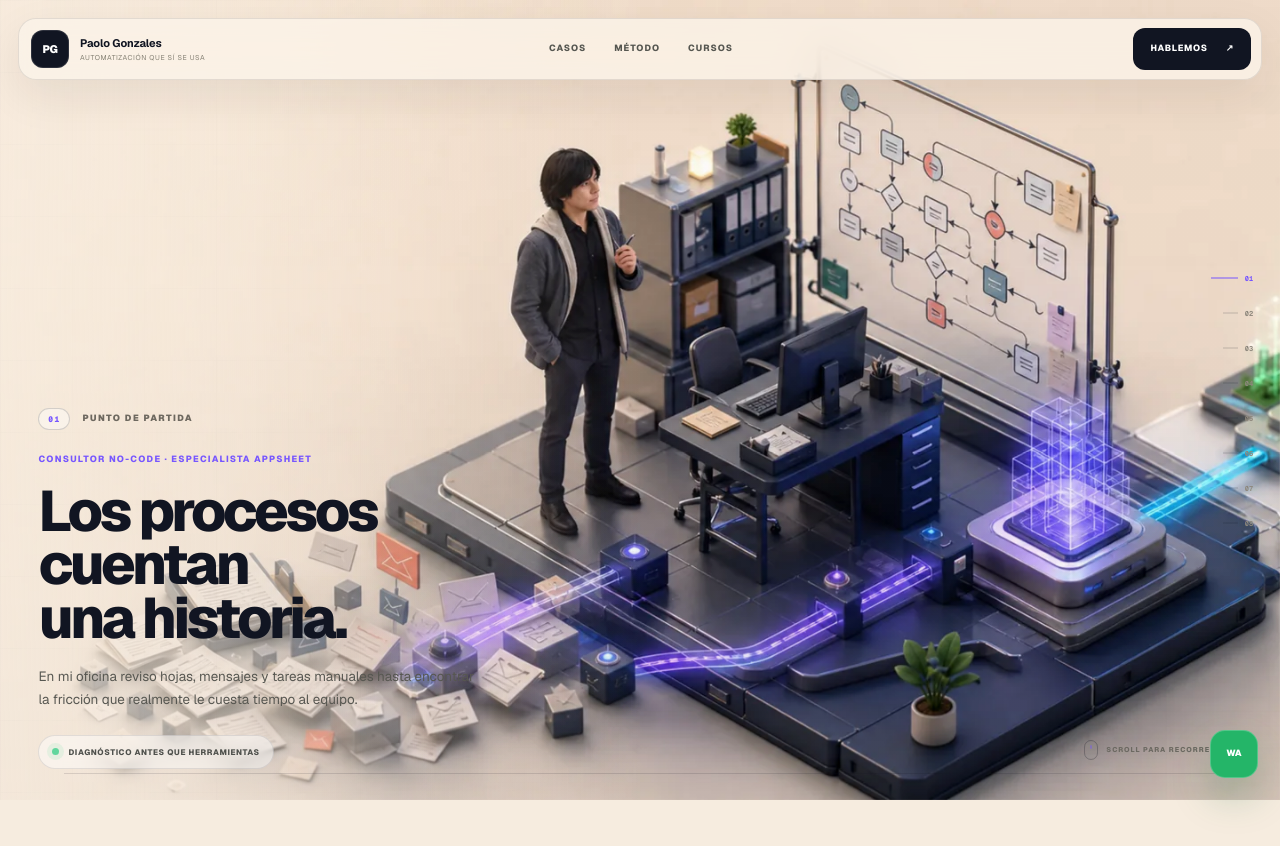
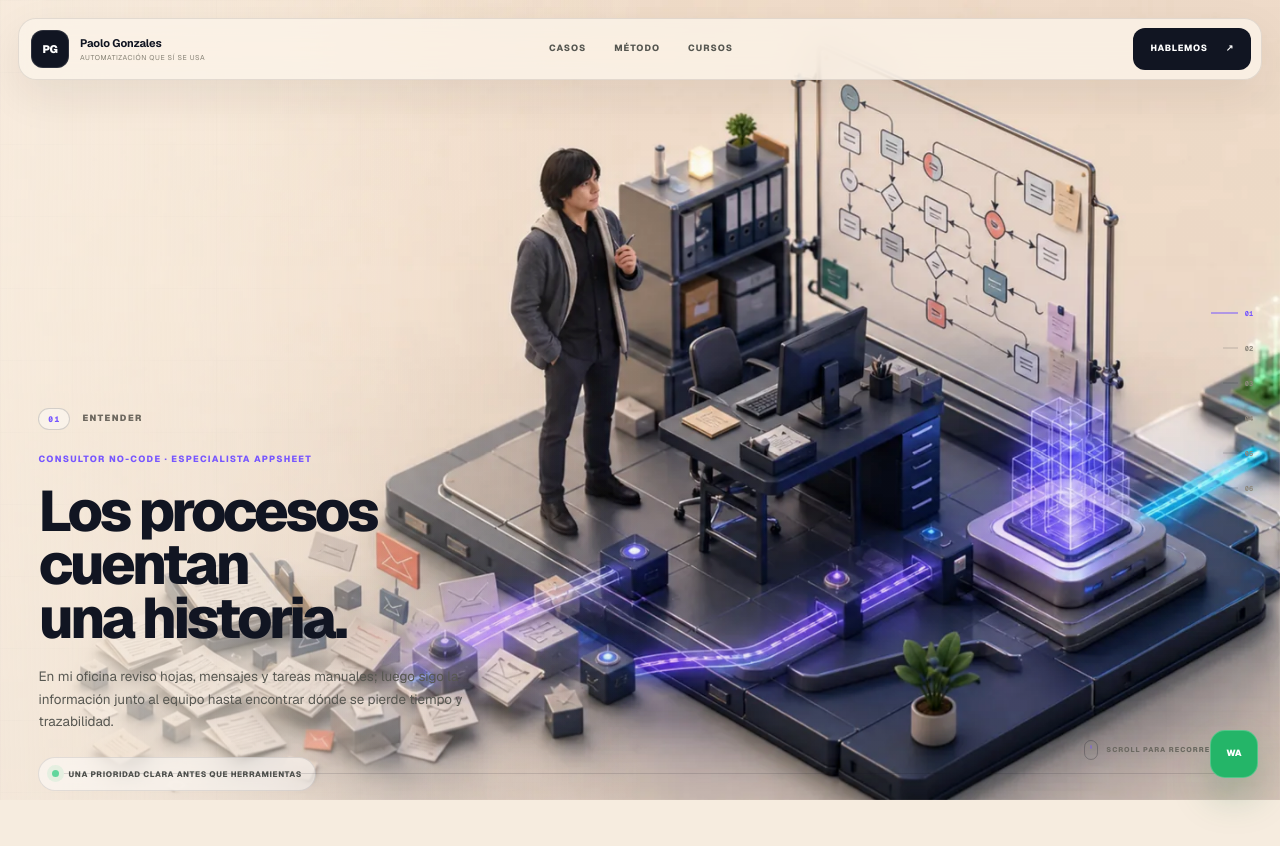
Before and after one commit to paolo-gonzalesmoya/paolo-gonzales-portafolio, a Next.js app: page / in a window 1280 px wide. Shown: the top 846 px of the page. Built offline with nearby package versions, Linux system fonts and the light colour scheme.

Commit message:
Acortar el recorrido principal

```diff
--- a/app/globals.css
+++ b/app/globals.css
@@ -662,7 +662,10 @@ img { display: block; max-width: 100%; }
 .world-course-levels article:nth-child(2) p { color: #969bab; }
 
 .world-contact { position: relative; overflow: hidden; padding: 145px 0; color: white; background: linear-gradient(125deg, #6b4ef0, #22214d 72%); }
-.world-contact:before { content: ""; position: absolute; width: 760px; height: 760px; left: 42%; top: -540px; border-radius: 50%; background: rgba(41,201,239,.32); filter: blur(90px); }
+.world-contact:before { content: ""; position: absolute; z-index: 1; width: 760px; height: 760px; left: 42%; top: -540px; border-radius: 50%; background: rgba(41,201,239,.32); filter: blur(90px); }
+.world-contact-scene { position: absolute; z-index: 0; inset: 0; }
+.world-contact-scene img { width: 100%; height: 100%; object-fit: cover; object-position: center 45%; filter: saturate(.9) contrast(1.03); }
+.world-contact-scene:after { content: ""; position: absolute; inset: 0; background: linear-gradient(90deg, rgba(30,16,69,.95), rgba(49,31,108,.84) 48%, rgba(20,18,53,.76)); }
 .world-contact-grid { position: relative; z-index: 2; display: grid; grid-template-columns: 1.1fr .7fr; gap: 100px; align-items: center; }
 .world-contact .world-overline { color: #d8d0ff; }
 .world-contact h2 { max-width: 830px; margin: 22px 0 0; font-size: clamp(52px, 6vw, 86px); line-height: .94; letter-spacing: -.065em; }
--- a/app/page.tsx
+++ b/app/page.tsx
@@ -6,22 +6,14 @@ import { useEffect, useRef, useState } from "react";
 const scenes = [
   {
     number: "01",
-    eyebrow: "Punto de partida",
+    eyebrow: "Entender",
     title: "Los procesos cuentan una historia.",
-    copy: "En mi oficina reviso hojas, mensajes y tareas manuales hasta encontrar la fricción que realmente le cuesta tiempo al equipo.",
-    signal: "Diagnóstico antes que herramientas",
+    copy: "En mi oficina reviso hojas, mensajes y tareas manuales; luego sigo la información junto al equipo hasta encontrar dónde se pierde tiempo y trazabilidad.",
+    signal: "Una prioridad clara antes que herramientas",
     image: "/assets/journey/scene-01.webp",
   },
   {
     number: "02",
-    eyebrow: "Entender",
-    title: "Primero observo cómo trabaja el equipo.",
-    copy: "Sigo la información en su recorrido real, converso con quienes ejecutan el proceso y encuentro dónde se pierde trazabilidad.",
-    signal: "Una prioridad clara",
-    image: "/assets/journey/scene-02.webp",
-  },
-  {
-    number: "03",
     eyebrow: "Diseñar",
     title: "El recorrido se convierte en una app.",
     copy: "Conecto formularios, reglas y responsables en una primera versión simple que el equipo puede probar antes de invertir de más.",
@@ -29,7 +21,7 @@ const scenes = [
     image: "/assets/journey/scene-03.webp",
   },
   {
-    number: "04",
+    number: "03",
     eyebrow: "Implementar",
     title: "La solución llega al trabajo real.",
     copy: "Campo, obra, almacén o celular: el dato nace donde ocurre la operación y viaja sin volver a ser digitado.",
@@ -37,7 +29,7 @@ const scenes = [
     image: "/assets/journey/scene-04.webp",
   },
   {
-    number: "05",
+    number: "04",
     eyebrow: "Automatizar",
     title: "Una acción activa todo el flujo.",
     copy: "Alertas, documentos, firmas y aprobaciones avanzan de forma automática mientras cada rol mantiene el control que necesita.",
@@ -45,7 +37,7 @@ const scenes = [
     image: "/assets/journey/scene-05.webp",
   },
   {
-    number: "06",
+    number: "05",
     eyebrow: "Decidir",
     title: "Los datos terminan en decisiones claras.",
     copy: "Facturación, riesgos y productividad se convierten en tableros legibles para saber qué pasó y cuál es el siguiente paso.",
@@ -53,20 +45,12 @@ const scenes = [
     image: "/assets/journey/scene-06.webp",
   },
   {
-    number: "07",
+    number: "06",
     eyebrow: "Evolucionar",
     title: "El equipo aprende y la solución crece.",
     copy: "Capacito a las personas, acompaño la adopción y priorizamos nuevas mejoras a partir del uso real.",
     signal: "Adopción sostenible",
     image: "/assets/journey/scene-07.webp",
-  },
-  {
-    number: "08",
-    eyebrow: "Tu siguiente paso",
-    title: "Conversemos sobre tu proceso.",
-    copy: "La primera conversación no cuesta. Revisamos cómo trabajan hoy y definimos una mejora concreta, útil y ajustada a la operación.",
-    signal: "Respuesta en menos de 24 h",
-    image: "/assets/journey/scene-08.webp",
   },
 ];
 
@@ -128,7 +112,7 @@ export default function Home() {
   const sceneFloat = progress * (scenes.length - 1);
   const sceneIndex = Math.min(Math.floor(sceneFloat), scenes.length - 1);
   const nextSceneIndex = Math.min(sceneIndex + 1, scenes.length - 1);
-  const sceneBlend = clamp((sceneFloat - sceneIndex) / 0.72, 0, 1);
+  const sceneBlend = clamp((sceneFloat - sceneIndex) / 0.64, 0, 1);
   const activeScene = sceneBlend >= 0.5 ? nextSceneIndex : sceneIndex;
 
   useEffect(() => {
@@ -188,7 +172,7 @@ export default function Home() {
         id="inicio"
         ref={journeyRef}
         className="world-journey"
-        style={{ "--journey-height": `${100 + (scenes.length - 1) * 58}svh` } as CSSProperties}
+        style={{ "--journey-height": `${100 + (scenes.length - 1) * 50}svh` } as CSSProperties}
         aria-label="Recorrido por el trabajo de Paolo Gonzales"
       >
         <div className="world-stage">
@@ -259,8 +243,8 @@ export default function Home() {
                   )}
                   {index === scenes.length - 1 && (
                     <div className="world-actions">
-                      <a className="is-primary" href={whatsappUrl} target="_blank" rel="noreferrer">Cuéntame tu proceso ↗</a>
-                      <a href="mailto:paolo.gonzalesmoya@gmail.com">Enviar un correo</a>
+                      <a className="is-primary" href="#casos">Ver casos reales ↓</a>
+                      <a href={whatsappUrl} target="_blank" rel="noreferrer">Hablemos ↗</a>
                     </div>
                   )}
                 </article>
@@ -393,6 +377,9 @@ export default function Home() {
       </section>
 
       <section id="contacto" className="world-contact">
+        <div className="world-contact-scene" aria-hidden="true">
+          <img src="/assets/journey/scene-08.webp" alt="" />
+        </div>
         <div className="world-shell world-contact-grid">
           <div>
             <p className="world-overline">¿Tienes un proceso manual por mejorar?</p>
```
